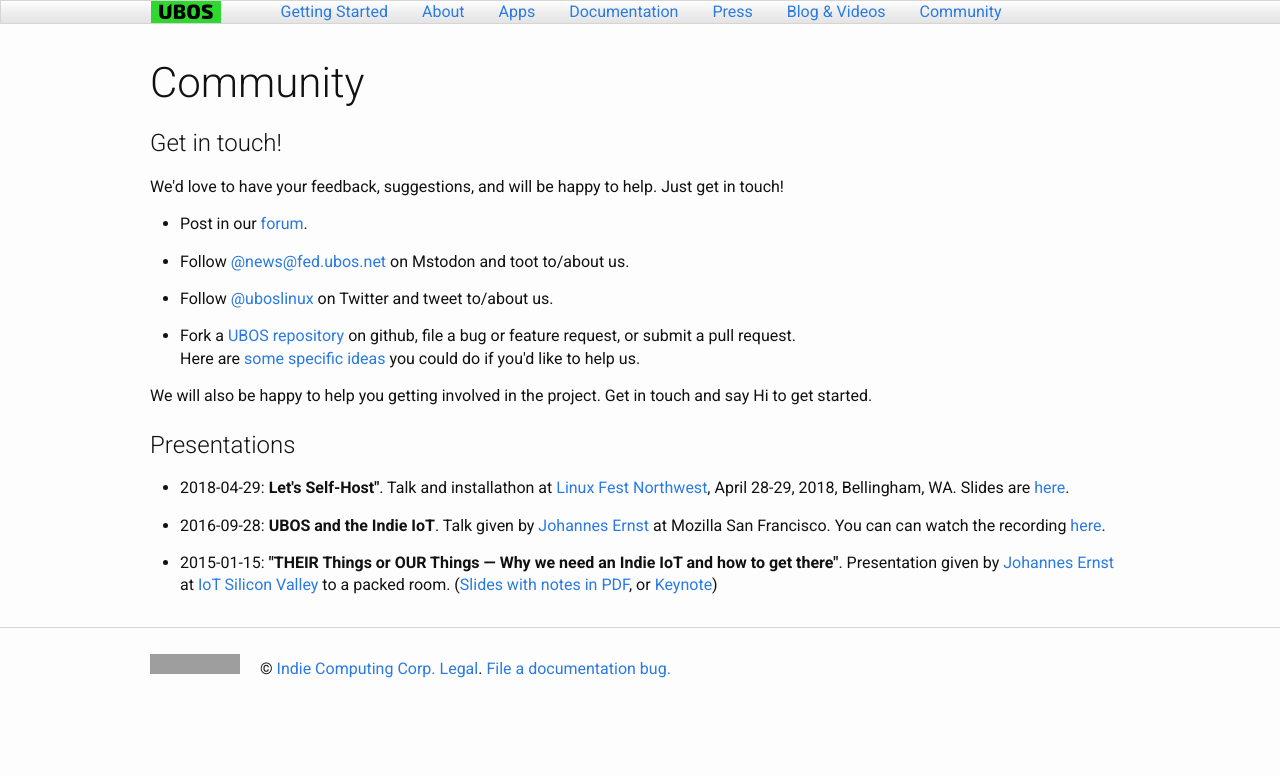
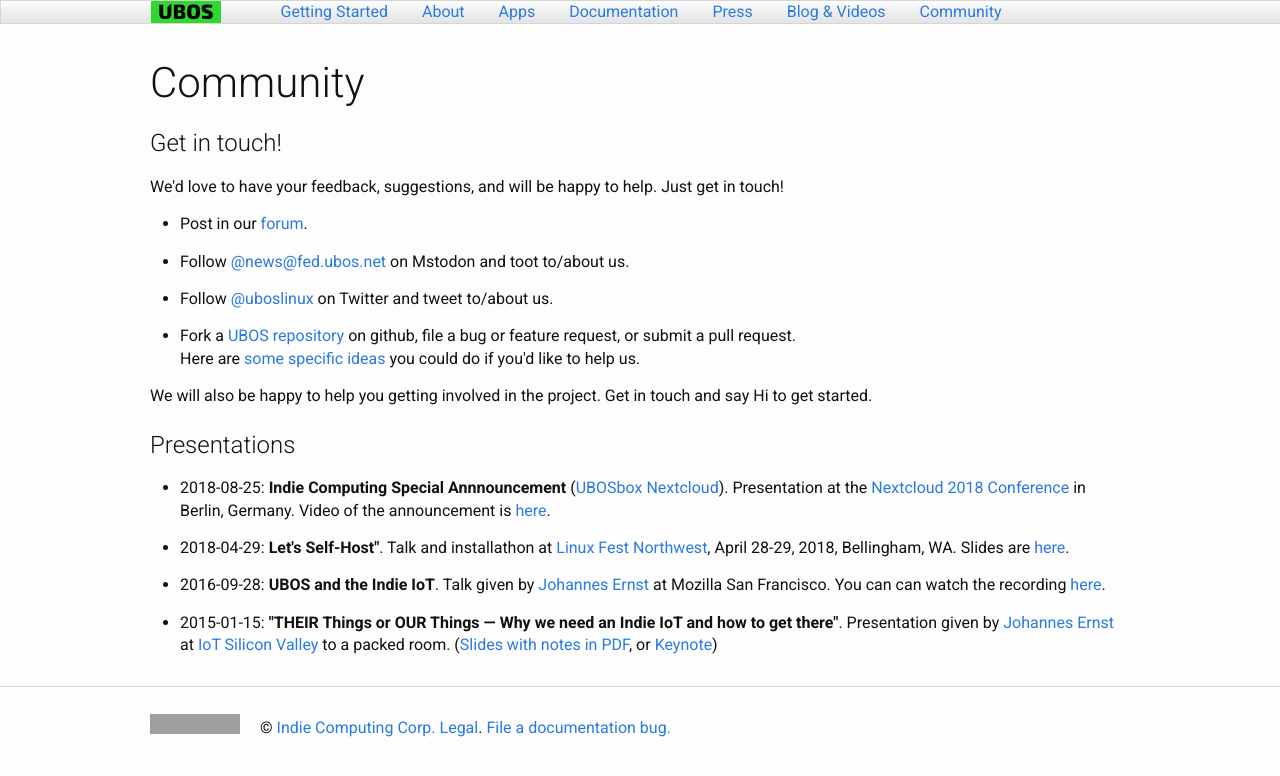
Before and after one commit to uboslinux/ubos-docs, a Jekyll site: the page built from jekyll/community/index.html, in a window 1280 px wide. Shown: the top 776 px of the page. Built offline with Jekyll 4.4.1, drawn with Linux system fonts in a browser that asks for light colours; grey boxes are pictures that could not be loaded.

Commit message:
Add UBOSbox Nextcloud announcement and video link to presentations

```diff
--- a/jekyll/community/index.html
+++ b/jekyll/community/index.html
@@ -31,6 +31,11 @@ Just get in touch!</p>
 <h2>Presentations</h2>
 
 <ul>
+ <li>2018-08-25: <strong>Indie Computing Special Annnouncement</strong>
+     (<a href="https://indiecomputing.com/products/">UBOSbox Nextcloud</a>).
+     Presentation at the <a href="https://nextcloud.com/conf/">Nextcloud 2018 Conference</a>
+     in Berlin, Germany. Video of the announcement is
+     <a href="https://www.youtube.com/watch?v=7HOKwZ-IWqk">here</a>.</li>
  <li>2018-04-29: <strong>Let's Self-Host"</strong>. Talk and installathon at
      <a href="https://www.linuxfestnorthwest.org/conferences/lfnw18">Linux Fest Northwest</a>,
      April 28-29, 2018, Bellingham, WA. Slides are <a href="https://upon2020.com/slides/lets-self-host/">here</a>.</li>
```
